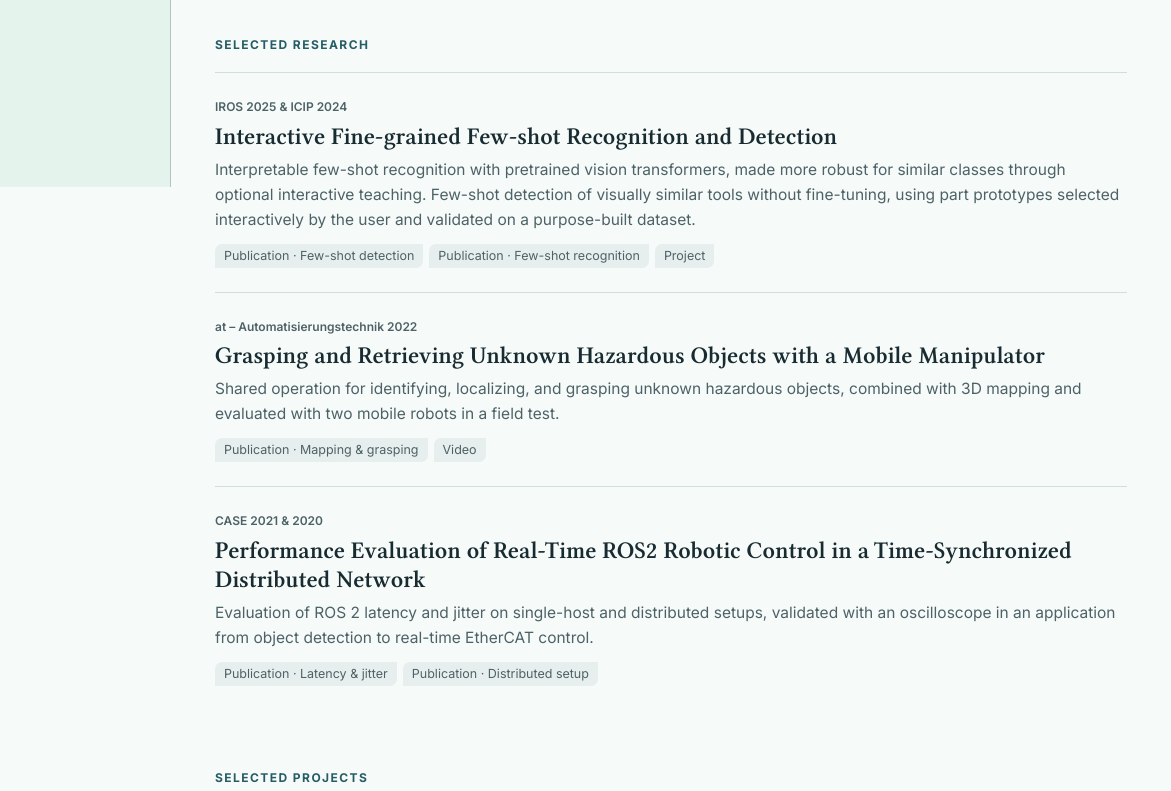
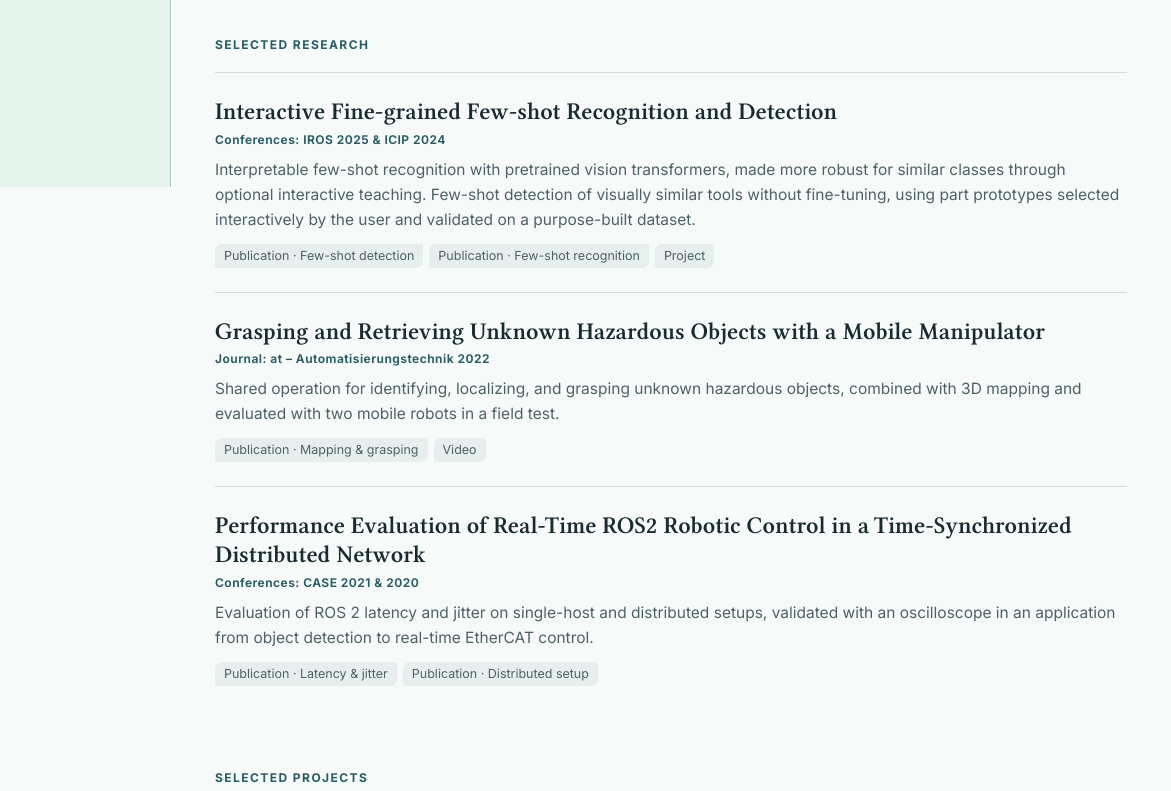
Before and after one commit to philipsgithub/philipsgithub.github.io, a plain HTML site: page index.html in a window 1280 px wide. Shown: the part 613-1404 px from the top of the page, 109-1280 px from the left. Drawn offline with Linux system fonts and the light colour scheme.

Commit message:
adjusted research entries

```diff
--- a/index.html
+++ b/index.html
@@ -100,25 +100,25 @@
       <section id="research">
         <h2 class="label">Selected research</h2>
         <article class="paper">
-          <p class="venue">IROS 2025 &amp; ICIP 2024</p>
           <div>
             <h3>Interactive Fine-grained Few-shot Recognition and Detection</h3>
+            <p class="venue">Conferences: IROS 2025 &amp; ICIP 2024</p>
             <p>Interpretable few-shot recognition with pretrained vision transformers, made more robust for similar classes through optional interactive teaching. Few-shot detection of visually similar tools without fine-tuning, using part prototypes selected interactively by the user and validated on a purpose-built dataset.</p>
             <ul class="entry-links"><li><a href="https://doi.org/10.1109/IROS60139.2025.11246465" rel="noopener" aria-label="Publication · Few-shot detection: Interactive Fine-grained Few-shot Recognition and Detection">Publication · Few-shot detection</a></li><li><a href="https://doi.org/10.1109/ICIP51287.2024.10647556" rel="noopener" aria-label="Publication · Few-shot recognition: Interactive Fine-grained Few-shot Recognition and Detection">Publication · Few-shot recognition</a></li><li><a href="https://www.fzi.de/en/project/i-samlr/" rel="noopener" aria-label="Project: Interactive Fine-grained Few-shot Recognition and Detection">Project</a></li></ul>
           </div>
         </article>
         <article class="paper">
-          <p class="venue">at – Automatisierungstechnik 2022</p>
           <div>
             <h3><a href="https://doi.org/10.1515/auto-2022-0061">Grasping and Retrieving Unknown Hazardous Objects with a Mobile Manipulator</a></h3>
+            <p class="venue">Journal: at – Automatisierungstechnik 2022</p>
             <p>Shared operation for identifying, localizing, and grasping unknown hazardous objects, combined with 3D mapping and evaluated with two mobile robots in a field test.</p>
             <ul class="entry-links"><li><a href="https://doi.org/10.1515/auto-2022-0061" rel="noopener" aria-label="Publication · Mapping &amp; grasping: Grasping and Retrieving Unknown Hazardous Objects with a Mobile Manipulator">Publication · Mapping &amp; grasping</a></li><li><a href="https://www.youtube.com/watch?v=ze_DPKZqLZw" rel="noopener" aria-label="Video: Grasping and Retrieving Unknown Hazardous Objects with a Mobile Manipulator">Video</a></li></ul>
           </div>
         </article>
         <article class="paper">
-          <p class="venue">CASE 2021 &amp; 2020</p>
           <div>
             <h3><a href="https://doi.org/10.1109/CASE49439.2021.9551447">Performance Evaluation of Real-Time ROS2 Robotic Control in a Time-Synchronized Distributed Network</a></h3>
+            <p class="venue">Conferences: CASE 2021 &amp; 2020</p>
             <p>Evaluation of ROS&nbsp;2 latency and jitter on single-host and distributed setups, validated with an oscilloscope in an application from object detection to real-time EtherCAT control.</p>
             <ul class="entry-links"><li><a href="https://doi.org/10.1109/CASE49439.2021.9551447" rel="noopener" aria-label="Publication · Latency &amp; jitter: Performance Evaluation of Real-Time ROS2 Robotic Control in a Time-Synchronized Distributed Network">Publication · Latency &amp; jitter</a></li><li><a href="https://doi.org/10.1109/CASE48305.2020.9217010" rel="noopener" aria-label="Publication · Distributed setup: Performance Evaluation of Real-Time ROS2 Robotic Control in a Time-Synchronized Distributed Network">Publication · Distributed setup</a></li></ul>
           </div>
--- a/theme.css
+++ b/theme.css
@@ -94,9 +94,17 @@
   .oss-ref { display: block; }
 }
 
-/* Venue names sit above the title so full journal names stay on one line. */
+/* Research entries read title, venue, description. */
 #research .paper { display: block; }
-#research .venue { margin-bottom: 5px; padding-top: 0; white-space: normal; }
+#research .paper h3 { margin-bottom: 3px; }
+#research .venue {
+  margin-bottom: 9px;
+  padding-top: 0;
+  color: var(--accent);
+  font-weight: 650;
+  letter-spacing: .04em;
+  white-space: normal;
+}
 
 /* Projects read title, role, description. */
 #projects .grid h3 { margin-bottom: 3px; }
```
